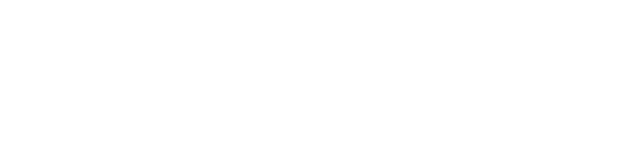
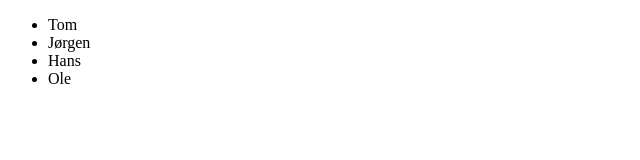
Before and after one commit to rts-cmk-wu06/who-is-json-TomBroager, a plain HTML site: page index.html in a window 1280 px wide. Shown: the whole page, without its empty margins (0-640 px from the left). Drawn offline with Linux system fonts and the light colour scheme.

Commit message:
add solution

```diff
--- a/index.html
+++ b/index.html
@@ -12,6 +12,8 @@
 <body>
 
 	<!-- Start content -->
+
+	<ul id="person-data"></ul>
 
 	<!-- End content -->
 
--- a/js/app.js
+++ b/js/app.js
@@ -29,6 +29,12 @@ let teamMember = {
     }]
 }
 
+let list = document.querySelector('#person-data');
+
 teamMember.member.forEach(element => {
+    let firstname = document.createElement('li');
+    list.appendChild(firstname).textContent = element.firstname;
+
+
     console.log(element.firstname + ' ' + element.lastname)
 });
```
